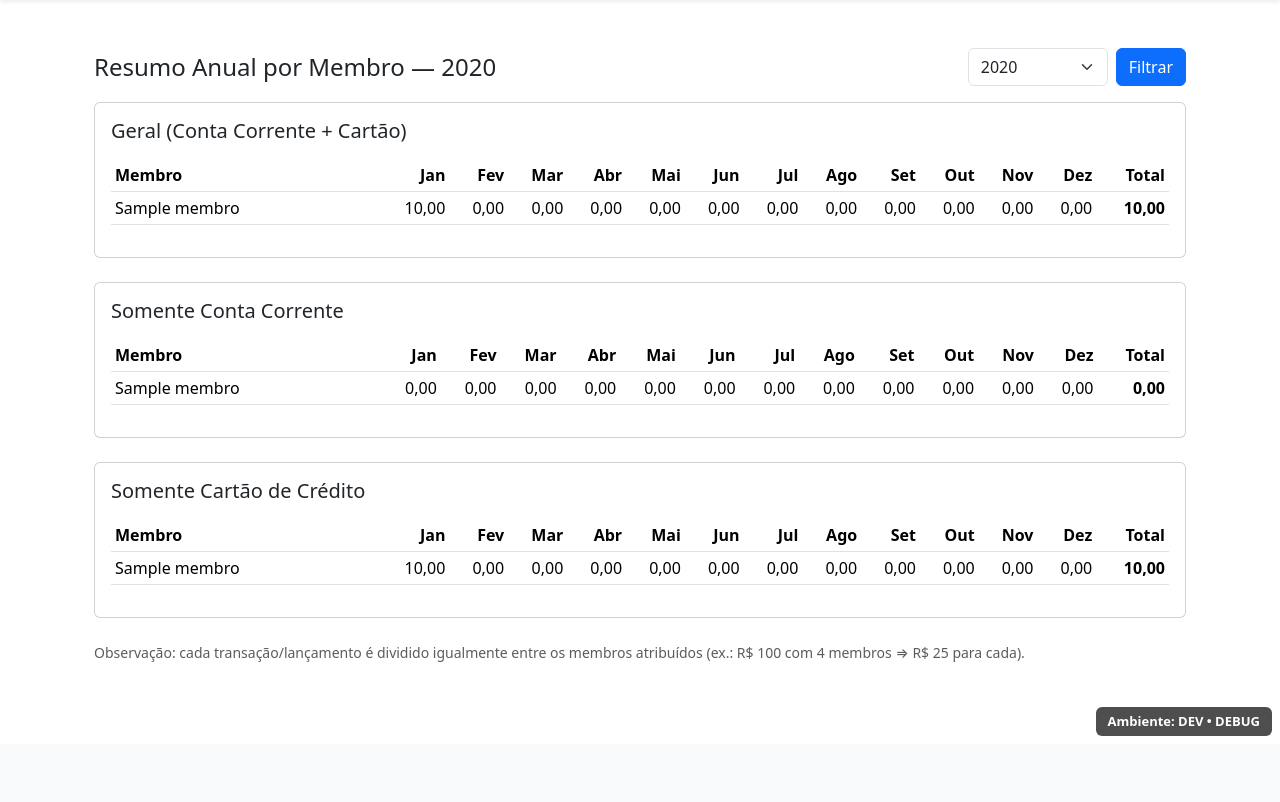
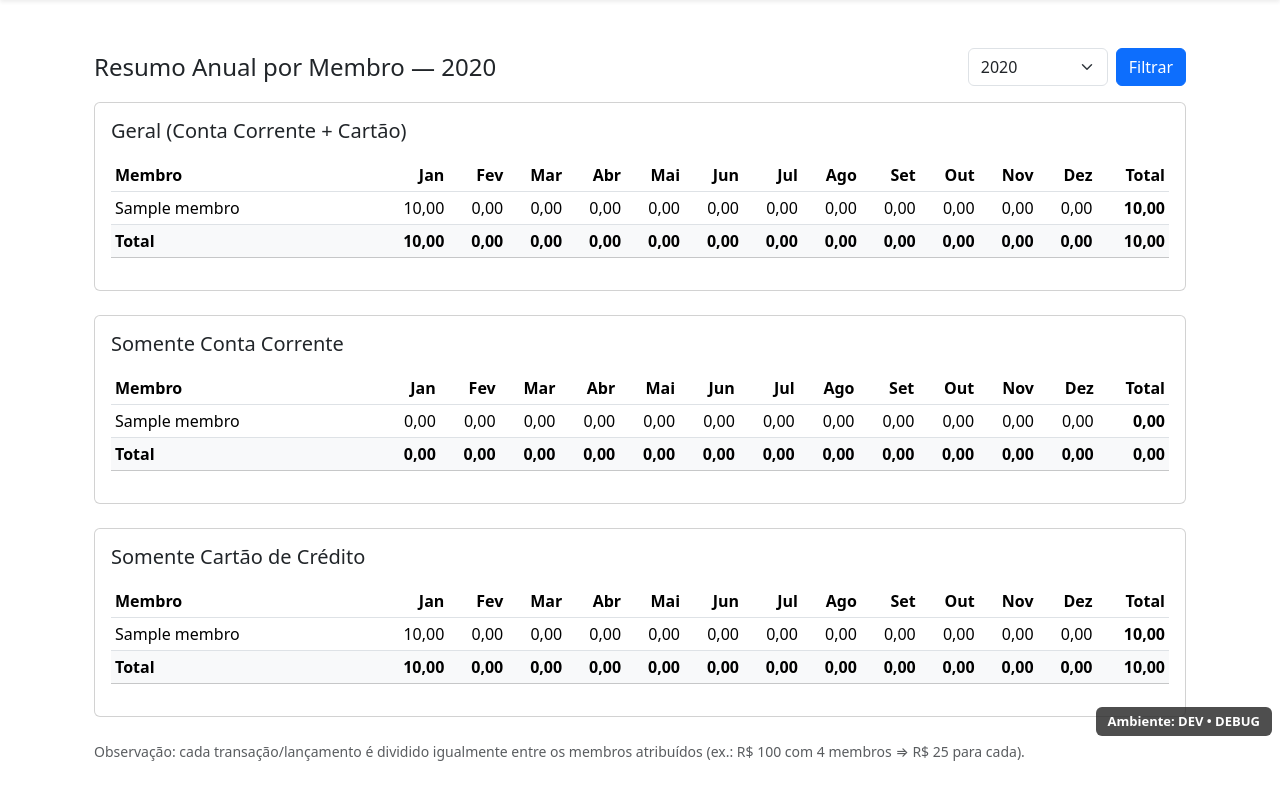
Before and after one commit to dal01/financas, a Django app: page /relatorios/resumo-anual/ in a window 1280 px wide. Shown: the part 56-858 px from the top of the page. Before the commit the page ends 792 px from the top, so only its background shows below. Run offline with Django 5.2, Linux system fonts and the light colour scheme; tables that the repository leaves empty hold one stand-in row (values such as "Sample post").

Commit message:
coloca linha de totais no resumo por membro

```diff
--- a/relatorios/views/resumo_anual.py
+++ b/relatorios/views/resumo_anual.py
@@ -15,9 +15,11 @@ M2M_MEMBROS_FIELD = "membros"
 TRANSACAO_DATA_FIELD = "data"
 
 def _valor_despesa_conta_corrente(v: Decimal) -> Decimal:
+    # Despesa em conta corrente: valores negativos -> positivos (gasto)
     return -v if v < 0 else Decimal("0")
 
 def _valor_despesa_cartao(v: Decimal) -> Decimal:
+    # Despesa em cartão: valores positivos são gastos
     return v if v > 0 else Decimal("0")
 
 MESES_LABEL = ["Jan","Fev","Mar","Abr","Mai","Jun","Jul","Ago","Set","Out","Nov","Dez"]
@@ -40,10 +42,7 @@ def _distribui_por_membros(obj, valor_total: Decimal, matriz: Dict[int, List[Dec
         _add(matriz, m.id, mes_idx_0_11, quota)
 
 def _anos_disponiveis() -> List[int]:
-    """Coleta anos existentes nas tabelas (conta e cartão por fatura)."""
-    # Conta corrente via DateField
     anos_cc = [d.year for d in Transacao.objects.dates(TRANSACAO_DATA_FIELD, "year")]
-    # Cartão via fatura.competencia
     anos_cartao = list(
         Lancamento.objects
         .select_related("fatura")
@@ -56,13 +55,29 @@ def _anos_disponiveis() -> List[int]:
     return anos
 
 def _to_rows(matriz: Dict[int, List[Decimal]], membros: List[Membro]) -> List[dict]:
-    rows = []
+    rows: List[dict] = []
     for m in membros:
         mensal = matriz[m.id]
-        total = sum(mensal)
+        total = sum(mensal, Decimal("0"))
         rows.append({"membro": m, "mensal": mensal, "total": total})
     rows.sort(key=lambda r: r["total"], reverse=True)
     return rows
+
+def _footer_totais(matriz: Dict[int, List[Decimal]]) -> dict | None:
+    if not matriz:
+        return None
+    # soma por coluna (mês)
+    mensal = [Decimal("0")] * 12
+    for lista in matriz.values():
+        for i in range(12):
+            mensal[i] += lista[i]
+    total = sum(mensal, Decimal("0"))
+    return {"mensal": mensal, "total": total}
+
+def _pacote_tabela(matriz: Dict[int, List[Decimal]], membros: List[Membro]) -> dict:
+    rows = _to_rows(matriz, membros)
+    footer = _footer_totais(matriz) if rows else None
+    return {"rows": rows, "footer": footer}
 
 def resumo_anual(request):
     """
@@ -83,15 +98,15 @@ def resumo_anual(request):
     if not membros:
         return render(
             request,
-            "relatorio/resumo_anual.html",
+            "relatorios/resumo_anual.html",
             {
                 "app_ns": "relatorios",
                 "ano": ano,
                 "anos_disponiveis": anos,
                 "meses_label": MESES_LABEL,
-                "geral": {"rows": []},
-                "conta_corrente": {"rows": []},
-                "cartao_credito": {"rows": []},
+                "geral": {"rows": [], "footer": None},
+                "conta_corrente": {"rows": [], "footer": None},
+                "cartao_credito": {"rows": [], "footer": None},
             },
         )
 
@@ -124,7 +139,7 @@ def resumo_anual(request):
         .prefetch_related(Prefetch(M2M_MEMBROS_FIELD))
     )
     for l in lancs:
-        if not l.fatura or not l.fatura.competencia:
+        if not getattr(l, "fatura", None) or not l.fatura.competencia:
             continue
         comp: date = l.fatura.competencia
         if comp.year != ano:
@@ -141,8 +156,8 @@ def resumo_anual(request):
         "ano": ano,
         "anos_disponiveis": anos,
         "meses_label": MESES_LABEL,
-        "geral": {"rows": _to_rows(matriz_geral, membros)},
-        "conta_corrente": {"rows": _to_rows(matriz_cc, membros)},
-        "cartao_credito": {"rows": _to_rows(matriz_cartao, membros)},
+        "geral": _pacote_tabela(matriz_geral, membros),
+        "conta_corrente": _pacote_tabela(matriz_cc, membros),
+        "cartao_credito": _pacote_tabela(matriz_cartao, membros),
     }
     return render(request, "relatorios/resumo_anual.html", contexto)
--- a/templates/relatorios/resumo_anual.html
+++ b/templates/relatorios/resumo_anual.html
@@ -46,6 +46,17 @@
               <tr><td colspan="{{ 14 }}">Sem dados para {{ ano }}.</td></tr>
             {% endfor %}
           </tbody>
+          {% if geral.footer %}
+          <tfoot>
+            <tr class="table-light">
+              <th>Total</th>
+              {% for v in geral.footer.mensal %}
+                <th class="text-end">{{ v|moeda_brasileira }}</th>
+              {% endfor %}
+              <th class="text-end">{{ geral.footer.total|moeda_brasileira }}</th>
+            </tr>
+          </tfoot>
+          {% endif %}
         </table>
       </div>
     </div>
@@ -79,6 +90,17 @@
               <tr><td colspan="{{ 14 }}">Sem dados de conta corrente para {{ ano }}.</td></tr>
             {% endfor %}
           </tbody>
+          {% if conta_corrente.footer %}
+          <tfoot>
+            <tr class="table-light">
+              <th>Total</th>
+              {% for v in conta_corrente.footer.mensal %}
+                <th class="text-end">{{ v|moeda_brasileira }}</th>
+              {% endfor %}
+              <th class="text-end">{{ conta_corrente.footer.total|moeda_brasileira }}</th>
+            </tr>
+          </tfoot>
+          {% endif %}
         </table>
       </div>
     </div>
@@ -112,6 +134,17 @@
               <tr><td colspan="{{ 14 }}">Sem dados de cartão para {{ ano }}.</td></tr>
             {% endfor %}
           </tbody>
+          {% if cartao_credito.footer %}
+          <tfoot>
+            <tr class="table-light">
+              <th>Total</th>
+              {% for v in cartao_credito.footer.mensal %}
+                <th class="text-end">{{ v|moeda_brasileira }}</th>
+              {% endfor %}
+              <th class="text-end">{{ cartao_credito.footer.total|moeda_brasileira }}</th>
+            </tr>
+          </tfoot>
+          {% endif %}
         </table>
       </div>
     </div>
```
